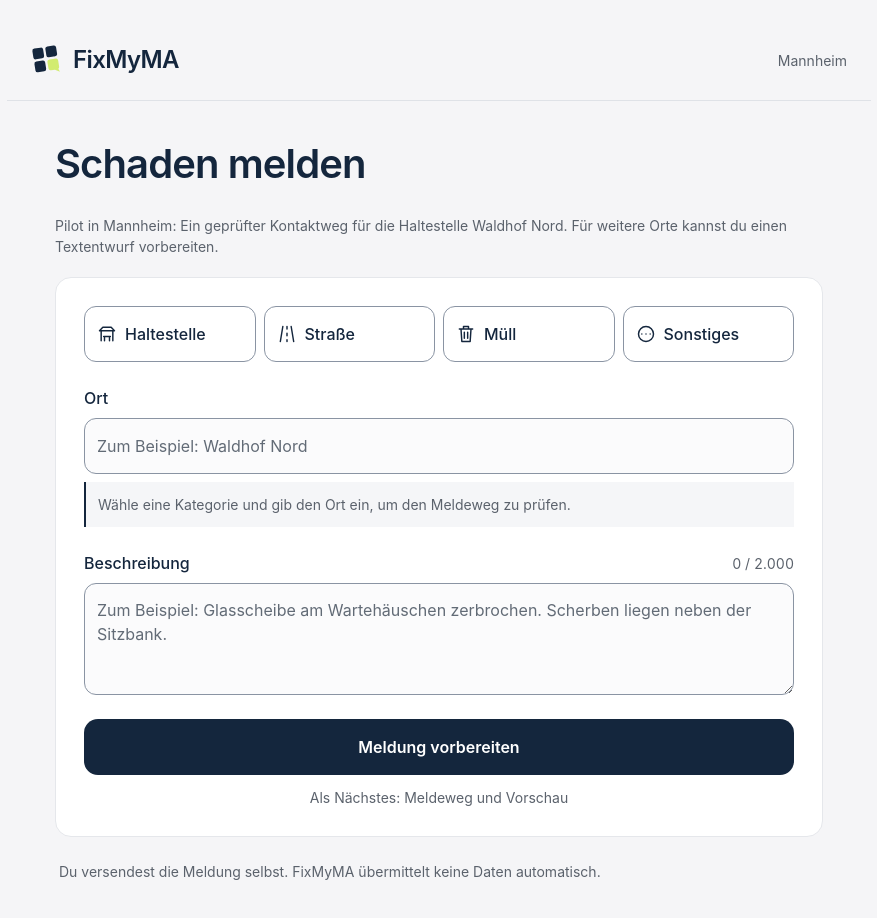
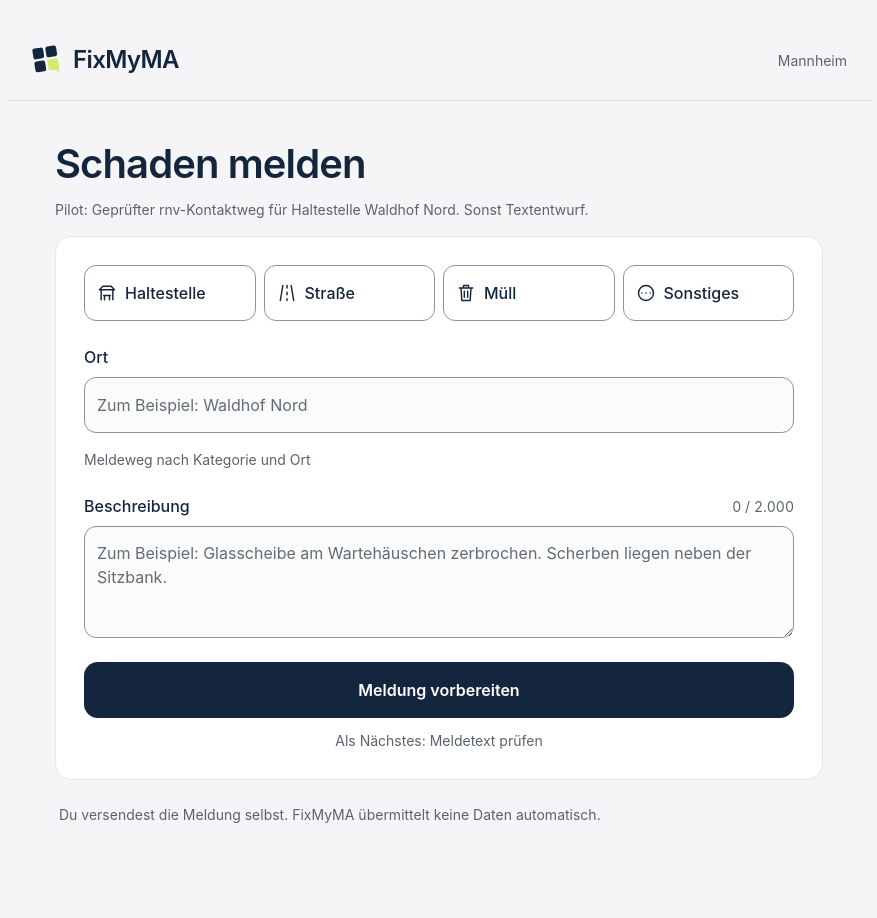
Before and after one commit to fixmyma/web, a React (Vite) app: page / in a window 1280 px wide. Shown: the top 918 px of the page, without its empty margins (201-1078 px from the left). After the commit the page ends 865 px from the top, so only its background shows below. Built offline with nearby package versions, Linux system fonts and the light colour scheme.

Commit message:
style: tighten pilot guidance and route notice spacing

```diff
--- a/src/App.css
+++ b/src/App.css
@@ -25,10 +25,11 @@ form {
   background: var(--paper);
 }
 fieldset { border: 0; padding: 0; margin: 0; min-width: 0; }
-.pilot-scope { color: var(--secondary); font-size: 0.875rem; line-height: 1.5; margin: 0 0 20px; }
-.route-notice { padding: 12px; border-left: 2px solid var(--ink); background: #f5f6f8; line-height: 1.5; }
+.form-page h1 { margin-bottom: 12px; }
+.pilot-scope { color: var(--secondary); font-size: 0.875rem; line-height: 1.5; margin: 0 0 16px; }
+.route-notice { padding-top: 8px; line-height: 1.5; overflow-wrap: anywhere; }
 .route-notice-title { font-size: 0.875rem; font-weight: 600; }
-.route-notice p + p { margin-top: 8px; }
+.route-notice p + p { margin-top: 4px; }
 .route-notice a { display: flex; align-items: center; min-height: 48px; padding-block: 8px; font-size: 0.875rem; overflow-wrap: anywhere; }
 .categories { display: grid; grid-template-columns: repeat(auto-fit, minmax(min(100%, 8.5rem), 1fr)); gap: 8px; }
 .category {
--- a/src/App.tsx
+++ b/src/App.tsx
@@ -130,7 +130,7 @@ function App() {
           </div>
         ) : (
           <>
-          <p className="pilot-scope">Pilot in Mannheim: Ein geprüfter Kontaktweg für die Haltestelle Waldhof Nord. Für weitere Orte kannst du einen Textentwurf vorbereiten.</p>
+          <p className="pilot-scope">Pilot: Geprüfter rnv-Kontaktweg für Haltestelle Waldhof Nord. Sonst Textentwurf.</p>
           <form ref={formRef} onSubmit={submit} noValidate>
             {Object.values(errors).some(Boolean) && (
               <p className="error error-summary" role="alert">Bitte ergänze die markierten Angaben.</p>
@@ -164,7 +164,7 @@ function App() {
               {errors.location && <p className="error" id="location-error">{errors.location}</p>}
               <div className="route-notice" id="location-route" role="status" aria-live="polite" aria-atomic="true">
                 {!canCheckRoute ? (
-                  <p className="hint">Wähle eine Kategorie und gib den Ort ein, um den Meldeweg zu prüfen.</p>
+                  <p className="hint">Meldeweg nach Kategorie und Ort</p>
                 ) : hasOfficialRoute ? (
                   <>
                     <p className="route-notice-title">Geprüfter Meldeweg: rnv</p>
@@ -196,7 +196,7 @@ function App() {
 
             <div className="form-actions">
               <button className="primary" type="submit">Meldung vorbereiten</button>
-              <p className="hint">Als Nächstes: Meldeweg und Vorschau</p>
+              <p className="hint">Als Nächstes: Meldetext prüfen</p>
             </div>
           </form>
           </>
--- a/src/routing.ts
+++ b/src/routing.ts
@@ -17,7 +17,7 @@ export function resolveReportingRoute(draft: Pick<ReportDraft, 'category' | 'loc
     return {
       kind: 'official-contact' as const,
       contact: reportingContacts.rnv,
-      explanation: 'Die Wartungszuständigkeit für die konkrete Glasscheibe ist nicht bestätigt.',
+      explanation: 'Wer die Glasscheibe wartet, ist nicht bestätigt.',
     }
   }
   return {
```
Also changed, not shown: 20 other files (tests, documents, lock files or other folders).
